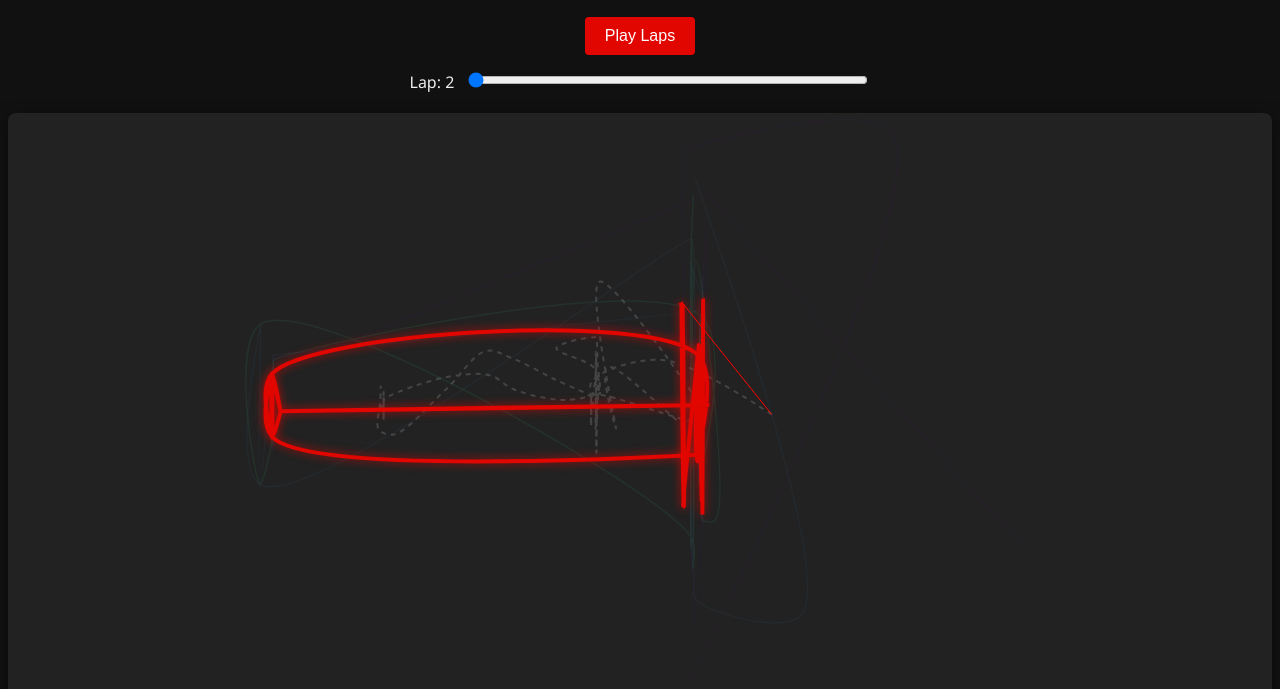
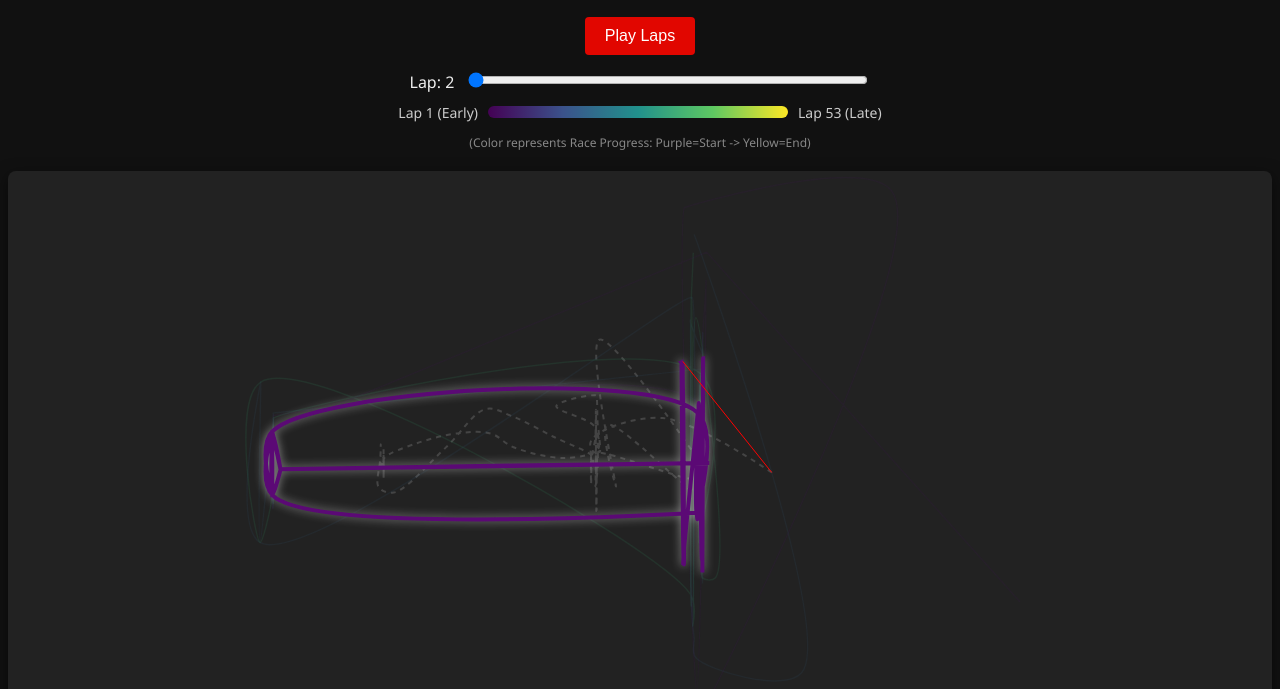
Before and after one commit to lixiangryan/timeCurve-f1, a plain HTML site: page output/consistency.html in a window 1280 px wide. Shown: the part 111-800 px from the top of the page. Drawn offline with nearby package versions, Linux system fonts and the light colour scheme.

Commit message:
fix(viz): use original lap color for highlighting in consistency view

```diff
--- a/output/consistency.html
+++ b/output/consistency.html
@@ -43,6 +43,23 @@
             margin-top: 10px;
         }
 
+        .color-bar-container {
+            display: flex;
+            align-items: center;
+            justify-content: center;
+            margin: 10px 0;
+            font-size: 14px;
+            color: #ccc;
+        }
+
+        .color-bar {
+            width: 300px;
+            height: 12px;
+            background: linear-gradient(to right, #440154, #3b528b, #21918c, #5ec962, #fde725);
+            border-radius: 6px;
+            margin: 0 10px;
+        }
+
         .explanation {
             max-width: 800px;
             margin: 30px auto;
@@ -80,8 +97,7 @@
         .lap-line.active {
             stroke-width: 4;
             opacity: 1.0;
-            stroke: #e10600;
-            filter: drop-shadow(0 0 5px rgba(225, 6, 0, 0.8));
+            filter: brightness(1.3) drop-shadow(0 0 5px rgba(255, 255, 255, 0.5));
         }
     </style>
 </head>
@@ -97,6 +113,12 @@
             <label for="lapSlider">Lap: <span id="lapDisplay">1</span></label>
             <input type="range" id="lapSlider" min="1" max="53" value="1" style="width: 400px; margin-left: 10px;">
         </div>
+        <div class="color-bar-container">
+            <span>Lap 1 (Early)</span>
+            <div class="color-bar"></div>
+            <span>Lap 53 (Late)</span>
+        </div>
+        <p style="font-size: 12px; color: #888;">(Color represents Race Progress: Purple=Start -> Yellow=End)</p>
     </div>
 
     <div id="chart"></div>
```
